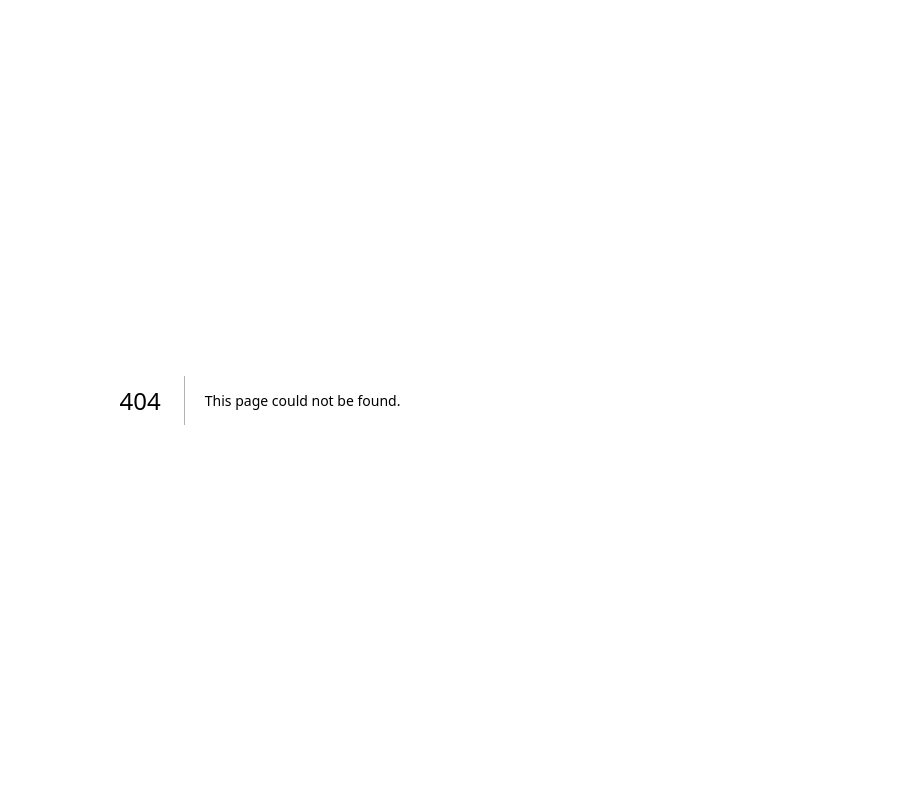
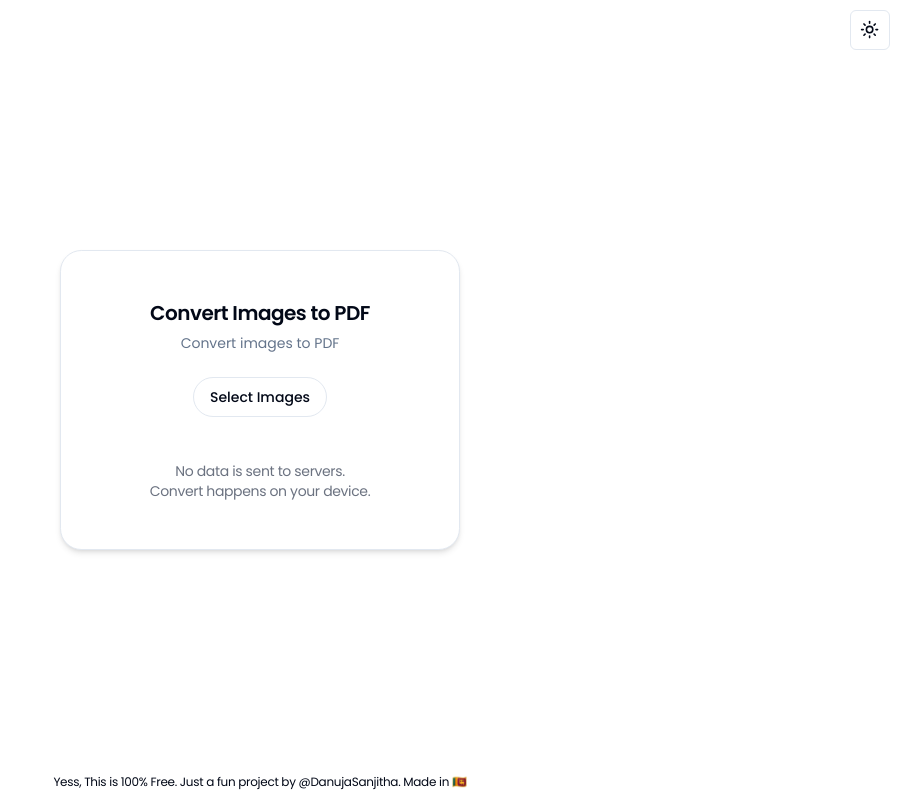
Before and after one commit to danujamayadunne/Convert-and-Compress, a Next.js app: page /pdf-convert in a window 1280 px wide. Before the commit this address had no page. Shown: the whole page, without its empty margins (380-1280 px from the left). Built offline with nearby package versions, Linux system fonts and the light colour scheme.

Commit message:
pdf convert added

```diff
--- a/package.json
+++ b/package.json
@@ -14,6 +14,7 @@
     "@radix-ui/react-slot": "^1.1.0",
     "class-variance-authority": "^0.7.0",
     "clsx": "^2.1.1",
+    "jspdf": "^2.5.1",
     "lucide-react": "^0.427.0",
     "next": "14.2.5",
     "next-themes": "^0.3.0",
--- a/src/app/globals.css
+++ b/src/app/globals.css
@@ -82,6 +82,13 @@
   border-radius: 10px;
 }
 
+.image_grid {
+  display: grid;
+  grid-template-columns: repeat(2, 1fr);
+  gap: 1rem;
+  grid-row-gap: 23px;
+}
+
 .theme {
   position: absolute;
   top: 10px;
@@ -98,7 +105,7 @@
     min-width: 90vw;
   }
 
-  .footer{
+  .footer {
     width: 90vw;
     bottom: 13px;
   }
--- /dev/null
+++ b/src/app/pdf-convert/page.js
@@ -0,0 +1,114 @@
+'use client'
+import { useState } from "react";
+import { Moon, Sun } from "lucide-react"
+import { useTheme } from "next-themes"
+import { Button } from "@/components/ui/button";
+import {
+    Card,
+    CardContent,
+    CardDescription,
+    CardFooter,
+    CardHeader,
+    CardTitle,
+} from "@/components/ui/card";
+import {
+    DropdownMenu,
+    DropdownMenuContent,
+    DropdownMenuItem,
+    DropdownMenuTrigger,
+} from "@/components/ui/dropdown-menu"
+import Link from "next/link";
+import jsPDF from "jspdf";
+
+export default function PDFConvert() {
+
+    const { setTheme } = useTheme();
+    const [images, setImages] = useState([]);
+
+    const handleImageChange = (e) => {
+        const files = Array.from(e.target.files);
+        const fileUrls = files.map(file => URL.createObjectURL(file));
+        setImages(fileUrls);
+    };
+
+    const handleDownloadPDF = () => {
+        const pdf = new jsPDF();
+        images.forEach((image, index) => {
+            const img = new Image();
+            img.src = image;
+
+            img.onload = () => {
+                const imgWidth = 210;
+                const pageHeight = 297;
+                const imgHeight = (img.height * imgWidth) / img.width;
+
+                if (index > 0) {
+                    pdf.addPage();
+                }
+
+                pdf.addImage(img, "PNG", 0, 0, imgWidth, imgHeight);
+                if (index === images.length - 1) {
+                    pdf.save("converted-images.pdf");
+                }
+            };
+        });
+    };
+
+    return (
+        <div className="flex flex-col justify-center items-center min-h-screen">
+            <div className="theme">
+                <DropdownMenu>
+                    <DropdownMenuTrigger asChild>
+                        <Button variant="outline" size="icon">
+                            <Sun className="h-[1.2rem] w-[1.2rem] rotate-0 scale-100 transition-all dark:-rotate-90 dark:scale-0" />
+                            <Moon className="absolute h-[1.2rem] w-[1.2rem] rotate-90 scale-0 transition-all dark:rotate-0 dark:scale-100" />
+                            <span className="sr-only">Toggle theme</span>
+                        </Button>
+                    </DropdownMenuTrigger>
+                    <DropdownMenuContent align="end">
+                        <DropdownMenuItem onClick={() => setTheme("light")}>
+                            Light
+                        </DropdownMenuItem>
+                        <DropdownMenuItem onClick={() => setTheme("dark")}>
+                            Dark
+                        </DropdownMenuItem>
+                        <DropdownMenuItem onClick={() => setTheme("system")}>
+                            System
+                        </DropdownMenuItem>
+                    </DropdownMenuContent>
+                </DropdownMenu>
+            </div>
+            <Card className="card flex flex-col justify-center items-center shadow-md">
+                <CardHeader>
+                    <CardTitle className="text-center text-xl">Convert Images to PDF</CardTitle>
+                    <CardDescription className="text-center">Convert images to PDF</CardDescription>
+                </CardHeader>
+                <CardContent className="flex flex-col justify-center items-center gap-5">
+                    <Button variant={"outline"} className="rounded-full">
+                        <input type="file" accept="image/*" id="input" hidden multiple onChange={handleImageChange} />
+                        <label htmlFor="input">Select Images</label>
+                    </Button>
+                    <canvas id="canvas" className="hidden"></canvas>
+                    {images.length === 1 ? (
+                        <img src={images[0]} className="preview" alt="Preview" width={100} />
+                    ) : (
+                        <div className="image_grid">
+                            {images.map((image, index) => (
+                                <img key={index} src={image} className="preview" alt={`Preview ${index}`} width={100} />
+                            ))}
+                        </div>
+                    )}
+                    {images.length > 0 && (
+                        <Button className="rounded-full" onClick={handleDownloadPDF}>Download</Button>
+                    )}
+                </CardContent>
+                <CardFooter>
+                    <p className="text-sm tracking-tight text-center text-gray-500">No data is sent to servers.<br />Convert happens on your device.</p>
+                </CardFooter>
+            </Card>
+            <p className="footer text-xs tracking-tight text-center">
+                Yess, This is 100% Free. Just a fun project by <Link href="https://x.com/DanujaSanjitha">@DanujaSanjitha</Link>. Made in 🇱🇰
+            </p>
+        </div>
+    )
+}
```
Also changed, not shown: 1 other file (tests, documents, lock files or other folders).
